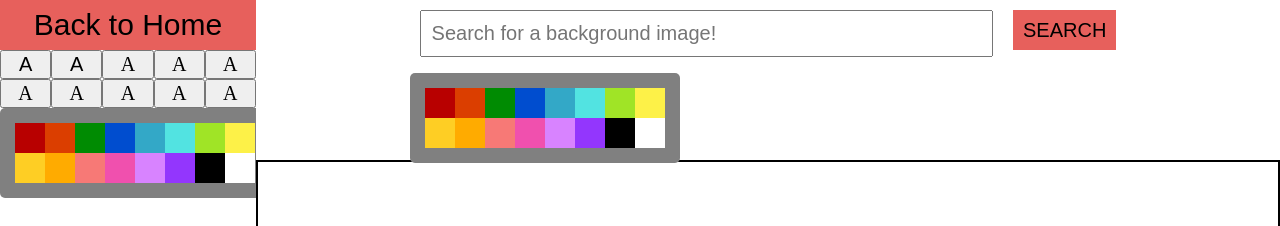
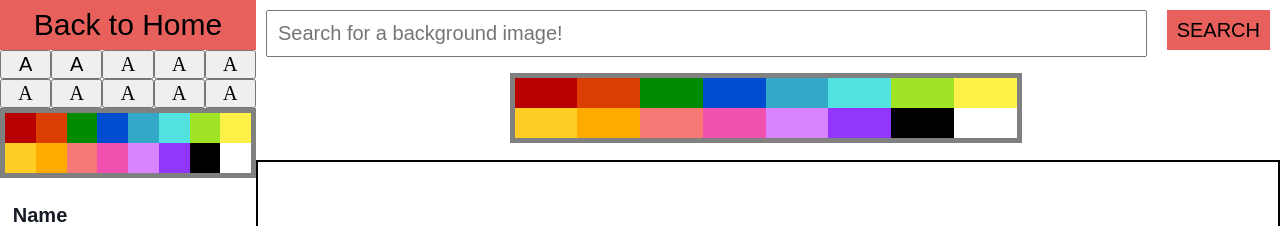
Before and after one commit to Project-Four/webDevInProgress, a React (Create React App) app: page /main in a window 1280 px wide. Shown: the top 226 px of the page. Built offline with nearby package versions, Linux system fonts and the light colour scheme.

Commit message:
changed structure for flex in options section

```diff
--- a/src/App.css
+++ b/src/App.css
@@ -62,15 +62,26 @@ html {
 
 .colorButtons {
     background-color: grey;
-    height: 90px;
-    width: 270px;
+    width: 50%;
     display: flex;
     flex-wrap: wrap;
     justify-content: center;
     align-content: center;
-    border-radius: 5px;
-    padding: 15px;
+    padding: 5px;
+    margin: 0 auto;
 }
+
+.fontColorButtons {
+    background-color: grey;
+    width: 100%;
+    display: flex;
+    flex-wrap: wrap;
+    justify-content: center;
+    align-content: center;
+    padding: 5px;
+    margin: 0 auto;
+}
+
 
 .colorButton {
     height: 30px;
@@ -535,7 +546,7 @@ main {
 
 .backgroundForm {
     order: 2;
-    width: 80%;
+    width: 100%;
     height: 20%;
     margin-left: 20%;
     text-align: center;
@@ -573,8 +584,12 @@ main {
 .searchForm {
     display: flex;
     flex-direction: column;
-    width: 70%;
+    width: 100%;
     gap: 6px;
+}
+
+.searchResults {
+    display: flex;
 }
 
 .colourForm {
@@ -584,15 +599,17 @@ main {
 }
 
 .optionContainer {
-    border: 2px solid red;
-    width: 150px;
-    height: 100px;
+    border: 2px solid black;
+    width: 125px;
+    height: 75px;
+    min-width: 125px;
+    min-height: 75px;
     overflow: hidden;
     object-fit: none;
     position: relative;
 }
 
-.searchResults{
+.backgroundOptions{
     display: flex;
     justify-content: space-between;
     gap: 5px;
@@ -603,8 +620,10 @@ main {
 [type=radio] {
     position: fixed;
     opacity: 0;
-    width: 8.9%;
-    height: 8%;
+    width: 125px;
+    height: 75px;
+    min-width: 125px;
+    min-height: 75px;
     cursor: pointer;
 }
 
--- a/src/Form.js
+++ b/src/Form.js
@@ -131,7 +131,7 @@ const Form = ({setUserBackground, userText, setUserText, setInputFields, inputFi
                 </div>
 
 
-                <div className="searchResults">
+                <div className="backgroundOptions">
                     <div className='colorButtons'>
                         <button className='redButton colorButton' onClick={() => handleBackgroundColorChange('redBackground')}></button>
                         <button className='orangeButton colorButton' onClick={() => handleBackgroundColorChange('orangeBackground')}></button>
@@ -150,6 +150,7 @@ const Form = ({setUserBackground, userText, setUserText, setInputFields, inputFi
                         <button className='blackButton colorButton' onClick={() => handleBackgroundColorChange('blackBackground')}></button>
                         <button className='whiteButton colorButton' onClick={() => handleBackgroundColorChange('whiteBackground')}></button>
                     </div>
+                    <div className="searchResults">
                     {userSearchResults.map((result) => {
                         return (
                             <div key={result.id} className="optionContainer">
@@ -171,7 +172,9 @@ const Form = ({setUserBackground, userText, setUserText, setInputFields, inputFi
                                 </div>
                             )
                         })}
-                    </div>{/* END searchResults */}
+
+                    </div>
+                    </div>{/* END backgroundOptions */}
                 </form>
 
             </section>
@@ -194,7 +197,7 @@ const Form = ({setUserBackground, userText, setUserText, setInputFields, inputFi
                     <button className='zendots' onClick={() => handleFontChange('zendots')}>A</button>
                 </div>{/* END fontOptions */}
 
-                <div className='colorButtons'>
+                <div className='fontColorButtons'>
                     <button className='redButton colorButton' onClick={() => handleFontColorChange('fcB80000')}></button>
                     <button className='orangeButton colorButton' onClick={() => handleFontColorChange('fcDB3E00')}></button>
                     <button className='greenButton colorButton' onClick={() => handleFontColorChange('fc008B02')}></button>
```
Lines whose indentation alone changed are shown as unchanged.
